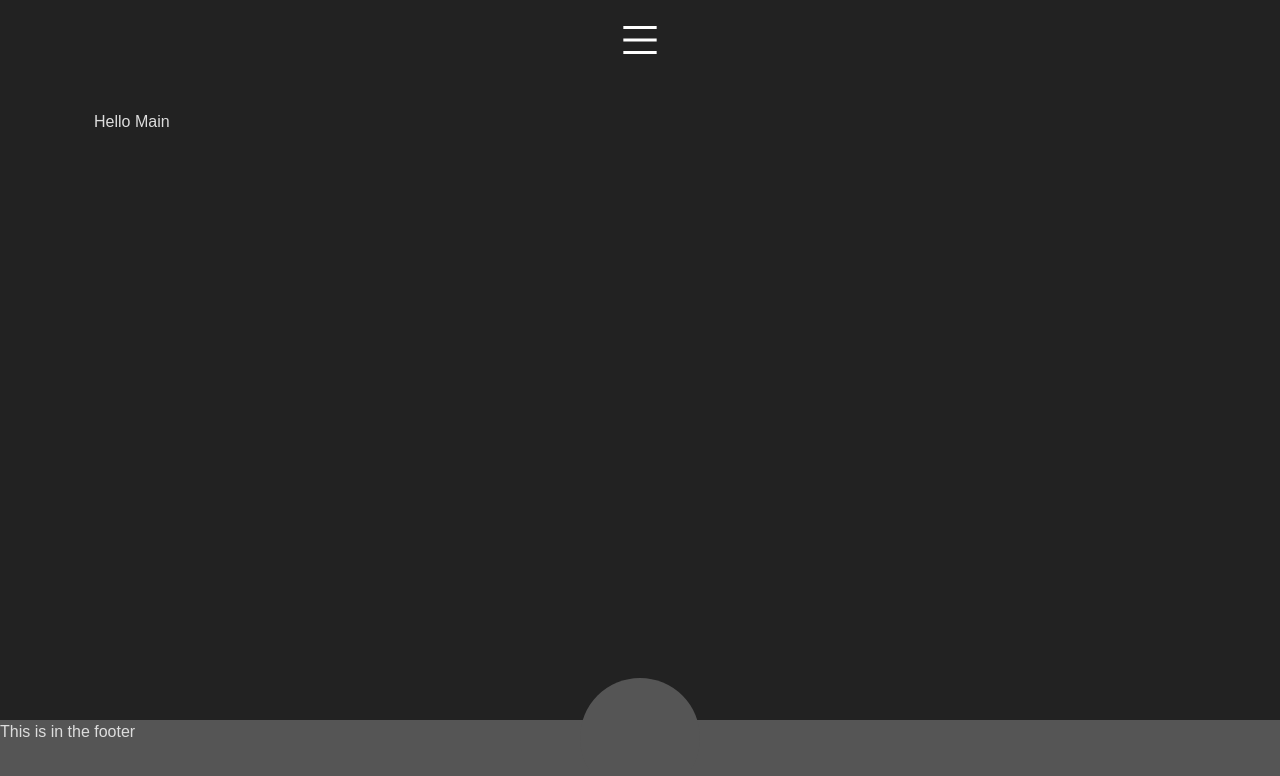
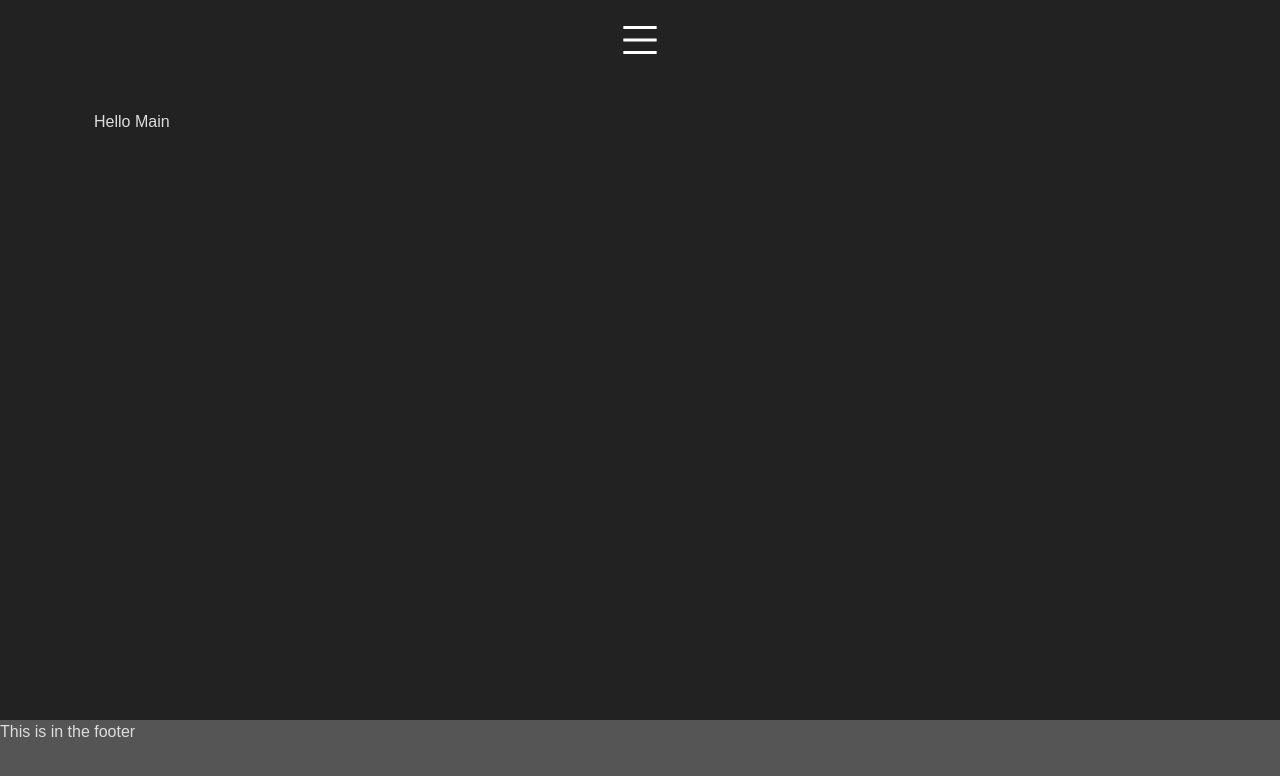
Before and after one commit to mathanta/ethan_portfolio, a Next.js app: page / in a window 1280 px wide. Shown: the top 776 px of the page. Built offline with nearby package versions, Linux system fonts and the light colour scheme.

Commit message:
Not going to be using a return to top button. The pages, I think will probably just fit in the viewport.

```diff
--- a/components/ReturnIcon.tsx
+++ /dev/null
@@ -1,5 +0,0 @@
-{/*const ReturnIcon = () => {
-    return (
-
-    );
-};*/}
--- a/src/app/globals.css
+++ b/src/app/globals.css
@@ -49,16 +49,6 @@ footer {
   }
 }
 
-.return-to-top {
-  width: 120px;
-  height: 120px;
-  position: absolute;
-  transform: translate(-50%, -55%);
-  border-radius: 50%;
-  background-color: #555;
-  left: 50%;
-}
-
 .menuContainer {
   position: relative;
   display: flex;
```
